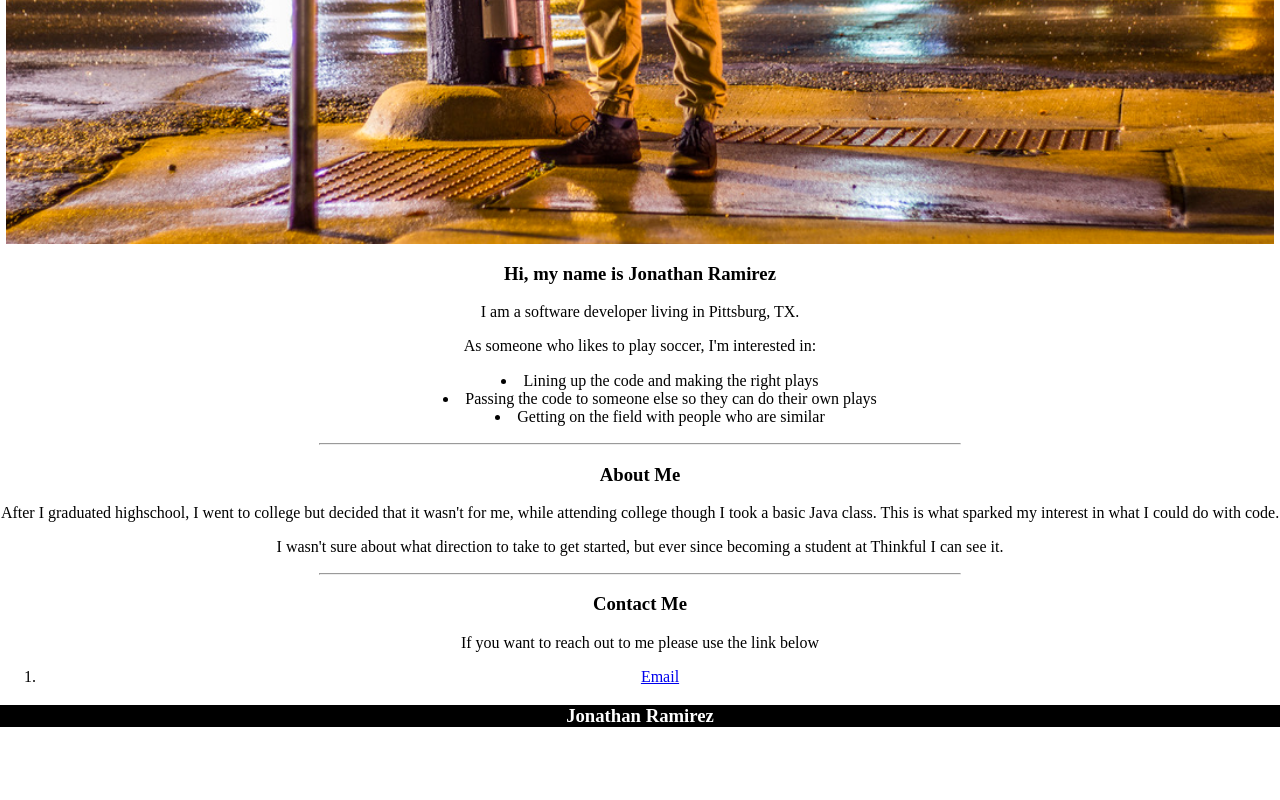
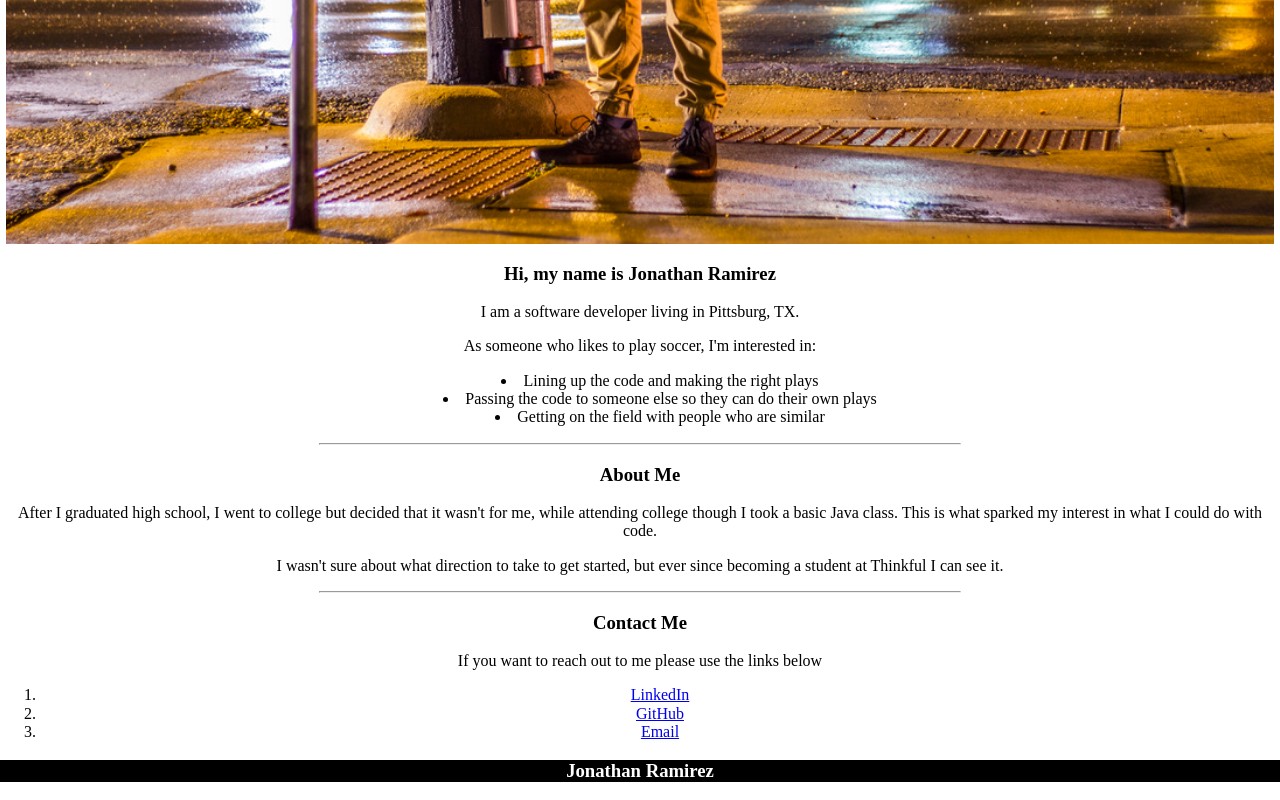
Before and after one commit to jonathan6ramirez/porfoilio-webpage, a plain HTML site: page index.html in a window 1280 px wide. Shown: the part 788-1588 px from the top of the page. Before the commit the page ends 1533 px from the top, so only its background shows below. Drawn offline with nearby package versions, Linux system fonts and the light colour scheme; a script that the page names is missing.

Commit message:
Add files via upload

```diff
--- a/index.html
+++ b/index.html
@@ -11,18 +11,22 @@
     <link href="style.css" rel="stylesheet" type="text/css" />
   </head>
   <body>
-
+<!--
+This is where the title of the tab goes
+-->
    <header>
     <h1> Jonathan Ramirez </h1>
     <h2> Software Developer </h2>
   </header>
-
+<!--
+This is where the beginning of the webpage starts
+-->
   <main>
-    <img src="images/cover-photo.jpeg" class="center"/>
+    <img src="images/cover-photo.jpeg" alt="cover-photo" class="center"/>
     <h3> Hi, my name is Jonathan Ramirez </h3>
     <p> I am a software developer living in Pittsburg, TX.</p>
     <p> As someone who likes to play soccer, I'm interested in:</p>
-    <div>
+    <div class="align">
     <ul class="align">
       <li>Lining up the code and making the right plays</li>
       <li>Passing the code to someone else so they can do their own plays</li>
@@ -31,9 +35,11 @@
     </div>
 
     <hr>
-
+<!--
+Start of the about me section
+-->
     <h3> About Me </h3>
-    <p> After I graduated highschool, I went to college but decided that it wasn't for
+    <p> After I graduated high school, I went to college but decided that it wasn't for
       me, while attending college though I took a basic Java class. This is what sparked
       my interest in what I could do with code.
     </p>
@@ -41,16 +47,22 @@
     </p>
 
     <hr>
-
+<!--
+Start of the contact section
+-->
     <h3>Contact Me</h3>
-    <p>If you want to reach out to me please use the link below</p>
+    <p>If you want to reach out to me please use the links below</p>
     <div class="align">
       <ol>
-        <li> <a href="mailto: ramirezjonathan21@yahoo.com">Email</a></li>
+        <li><a href="https://www.linkedin.com/" target="_blank">LinkedIn</a></li>
+        <li><a href="https://github.com/jonathan6ramirez" target="_blank">GitHub</a></li>
+        <li> <a href="mailto:ramirezjonathan21@yahoo.com" target="_blank">Email</a></li>
       </ol>
     </div>
   </main>
-
+<!--
+Start of the footer
+-->
   <footer>
     <h3>Jonathan Ramirez</h3>
   </footer>
```
